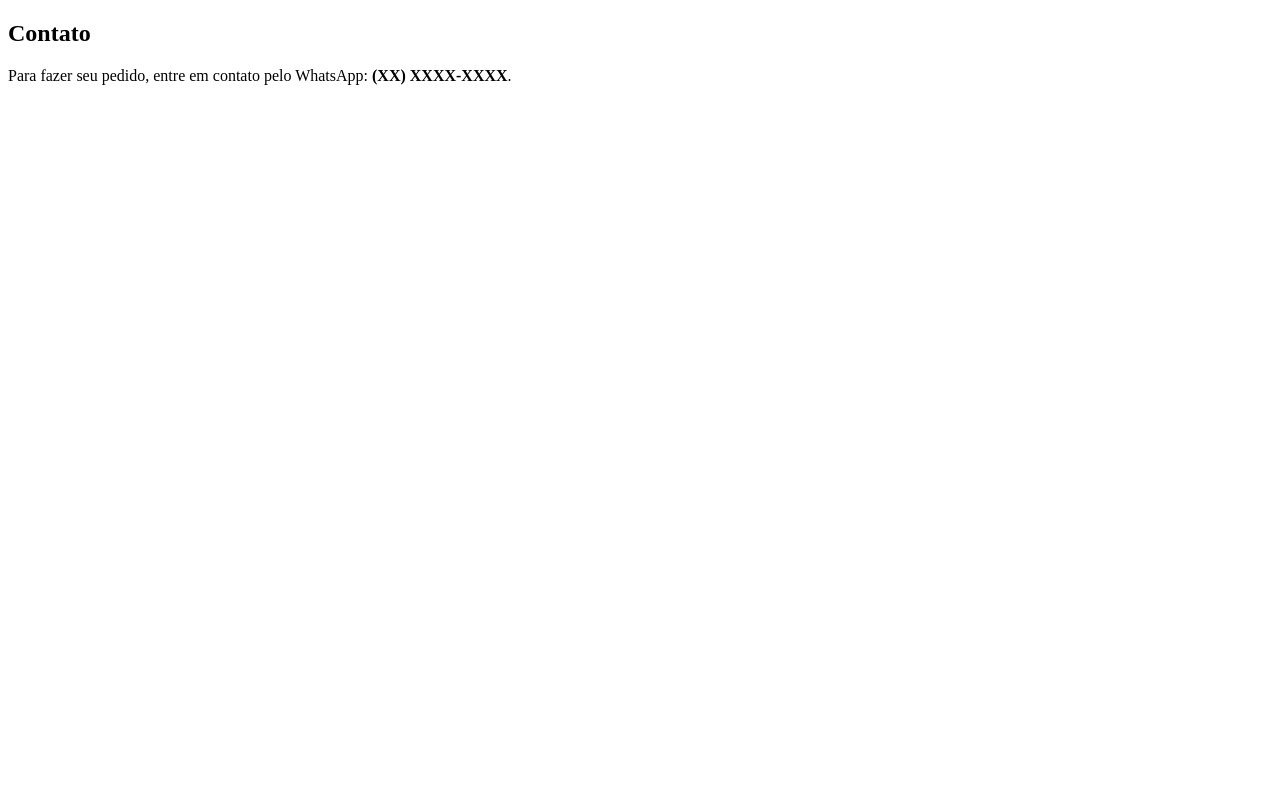
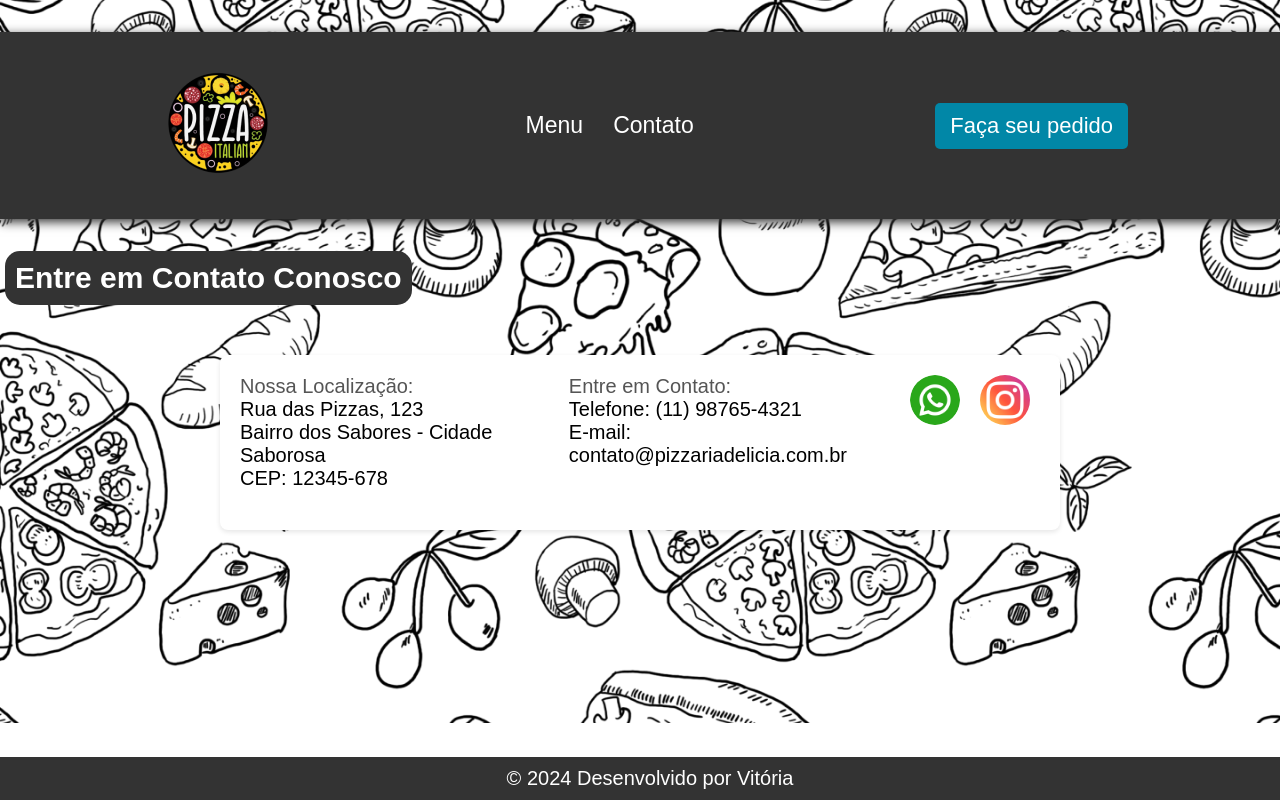
Before and after one commit to vitoria-le/pizzaria, a plain HTML site: page contato.html in a window 1280 px wide. Drawn offline with Linux system fonts and the light colour scheme.

Commit message:
pagina contato

```diff
--- a/contato.html
+++ b/contato.html
@@ -4,11 +4,67 @@
     <meta charset="UTF-8">
     <meta name="viewport" content="width=device-width, initial-scale=1.0">
     <title>Contato</title>
+    <link rel="shortcut icon" href="image/pizza.ico.ico" type="image/x-icon">
+    <script src="js/script.js"></script>
+    <link rel="stylesheet" href="css/styles.css">
 </head>
 <body>
-    <section id="contato">
-    <h2>Contato</h2>
-    <p>Para fazer seu pedido, entre em contato pelo WhatsApp: <strong>(XX) XXXX-XXXX</strong>.</p>
-</section>
+
+    <header>
+        <nav class="nav-bar">
+            <div class = "logo" >
+                <img src="image/logoPizzaria.png" alt="logo de pizza">
+            </div>
+            <div class="nav-list">
+                <ul>
+                    <li class="nav-item"><a href="index.html" class="nav-link">Menu</a></li>
+                    <li class="nav-item"><a href="contato.html" class="nav-link">Contato</a></li>
+                </ul>
+            </div>
+            <div class="button-pedido">
+                <button><a href="#">Faça seu pedido</a></button>
+            </div>
+
+            <div class="mobile-menu-icon">
+                <button onclick="menuShow()"><img class= "icon" src="image/menu_white_36dp.svg" alt=""></button>
+
+            </div>
+        </nav>
+        <div class="mobile-menu">
+            <ul>
+                <li class="nav-item"><a href="#" class="nav-link">Menu</a></li>
+                <li class="nav-item"><a href="#" class="nav-link">Contato</a></li>
+            </ul>
+            <div class="button-pedido">
+                <button><a href="./index.html">Faça seu pedido</a></button>
+            </div>
+        </div>
+
+    </header>
+    <h1>Entre em Contato Conosco</h1>
+    <section class="container">
+
+        <div class="info">
+            <h2>Nossa Localização:</h2>
+            <p>Rua das Pizzas, 123</p>
+            <p>Bairro dos Sabores - Cidade Saborosa</p>
+            <p>CEP: 12345-678</p>
+        </div>
+
+        <div class="contact-info">
+            <h2>Entre em Contato:</h2>
+            <p><strong>Telefone:</strong> (11) 98765-4321</p>
+            <p><strong>E-mail:</strong> contato@pizzariadelicia.com.br</p>
+        </div>
+
+        <div class="social-icons">
+            <a href="https://api.whatsapp.com/send?phone=5511987654321" target="_blank"><img src="image/whatsapp.png" alt="WhatsApp"></a>
+            <a href="https://www.instagram.com/pizzariadelicia" target="_blank"><img src="image/instagram.png" alt="Instagram"></a>
+        </div>
+    </div>
+    </section>
+    <footer>
+        <p>&copy; 2024 Desenvolvido por Vitória</p>
+    </footer>
 </body>
 </html>
--- a/css/styles.css
+++ b/css/styles.css
@@ -10,12 +10,15 @@ body{
   background-repeat: no-repeat;
   background-size: cover;
   background-position: center;
+
 }
 
 section{
-  height: 60vh;
+    width: 100%;
+    display: flex;
+    align-items: stretch;
+}
 
-}
 header {
     background-color: #333;
     box-shadow: 0px 3px 10px #333;
@@ -121,9 +124,11 @@ h1{
   color: #fff;
   font-weight: bold;
   background-color: #333;
-  margin-bottom: 30px;
-  width: 300px;
+  width: max-content;
+  height: max-content;
   border-radius: 15px;
+  padding: 10px;
+  margin: 5px;
 }
 .menu-pizza{
   display: flex;
@@ -144,6 +149,7 @@ h1{
     background-color: #fff;
 
   }
+
   .title{
     font-weight: bold;
   }
@@ -155,42 +161,50 @@ h1{
     background-color: #B2D235;
     color: #fff;
 
-
+  }
+  .add-to-cart:hover{
+    background-color:#8ca529 ;
   }
 
+  .cart{
 
-  .cart{
-    display: flex;
     justify-content: center;
 
-
+    margin-top: 20px;
+    padding: 40px;
     }
     .cart-content{
       background-color: #fff;
       box-shadow: 4px 4px 12px #aaaa;
       border-radius: 15px;
-      padding: 15px;
-      margin-left: 40px;
+      padding: 20px;
     }
     .cart-content button{
       padding: 10px 20px;
+      margin: 5px;
       border: none;
       border-radius: 4px;
       background-color: #B2D235;
       color: #fff;
     }
+    .cart-content button:hover{
+      background-color:#8ca529 ;
+    }
 
   #cart-items {
     list-style-type: none;
     padding: 10px;
+
   }
 
   #cart-items li {
     margin-bottom: 5px;
+
   }
 
   #checkout {
     margin-top: 10px;
+
   }
   #order-details {
     margin-top: 20px;
@@ -222,14 +236,47 @@ h1{
     border: none;
     cursor: pointer;
   }
+/*pagina contato*/
+.container {
+  max-width: 800px;
+  margin: 50px auto;
+  background-color: #fff;
+  padding: 20px;
+  border-radius: 8px;
+  box-shadow: 0 2px 5px rgba(0, 0, 0, 0.1);
+}
+.info, .contact-info {
+  margin-bottom: 20px;
+}
+h2 {
+  color: #555;
+}
+.social-icons {
+  display: flex;
+  justify-content: center;
+}
 
+.social-icons a {
+  margin: 0 10px;
+}
+
+.social-icons img {
+  width: 50px;
+  height: 50px;
+  border-radius: 50%;
+  transition: transform 0.3s ease;
+}
+
+.social-icons img:hover {
+  transform: scale(1.2);
+}
 
 footer {
     background-color: #333;
     color: #fff;
     text-align: center;
-    padding: 10px 0;
-
+    padding: 10px ;
     width: 100%;
     bottom: 0;
+    position: fixed;
 }
--- a/js/script.js
+++ b/js/script.js
@@ -8,21 +8,7 @@ function menuShow(){
         document.querySelector('.icon').src = "image/close_white_36dp.svg";
     }
 }
-document.addEventListener('DOMContentLoaded', function() {
-  const orderButton = document.querySelector('.button-pedido button');
 
-  orderButton.addEventListener('click', function() {
-
-      const footer = document.querySelector('footer');
-      const footerPosition = footer.getBoundingClientRect().top + window.scrollY;
-
-
-      window.scrollTo({
-          top: footerPosition,
-          behavior: 'smooth'
-      });
-  });
-});
 
 document.addEventListener('DOMContentLoaded', function () {
     const addToCartButtons = document.querySelectorAll('.add-to-cart');
@@ -91,3 +77,21 @@ document.addEventListener('DOMContentLoaded', function () {
         window.open(whatsappLink);
       });
   });
+  document.addEventListener('DOMContentLoaded', function() {
+    const orderButton = document.querySelector('.button-pedido button');
+
+    orderButton.addEventListener('click', function() {
+        const cartElement = document.querySelector('.cart');
+
+        if (cartElement) {
+            const cartPosition = cartElement.getBoundingClientRect().top + window.scrollY;
+
+            window.scrollTo({
+                top: cartPosition,
+                behavior: 'smooth'
+            });
+        } else {
+            console.error('Elemento .cart não encontrado.');
+        }
+    });
+});
```
Also changed, not shown: index.html (+16 -16 lines), image/instagram.png (added), image/whatsapp.png (added).
